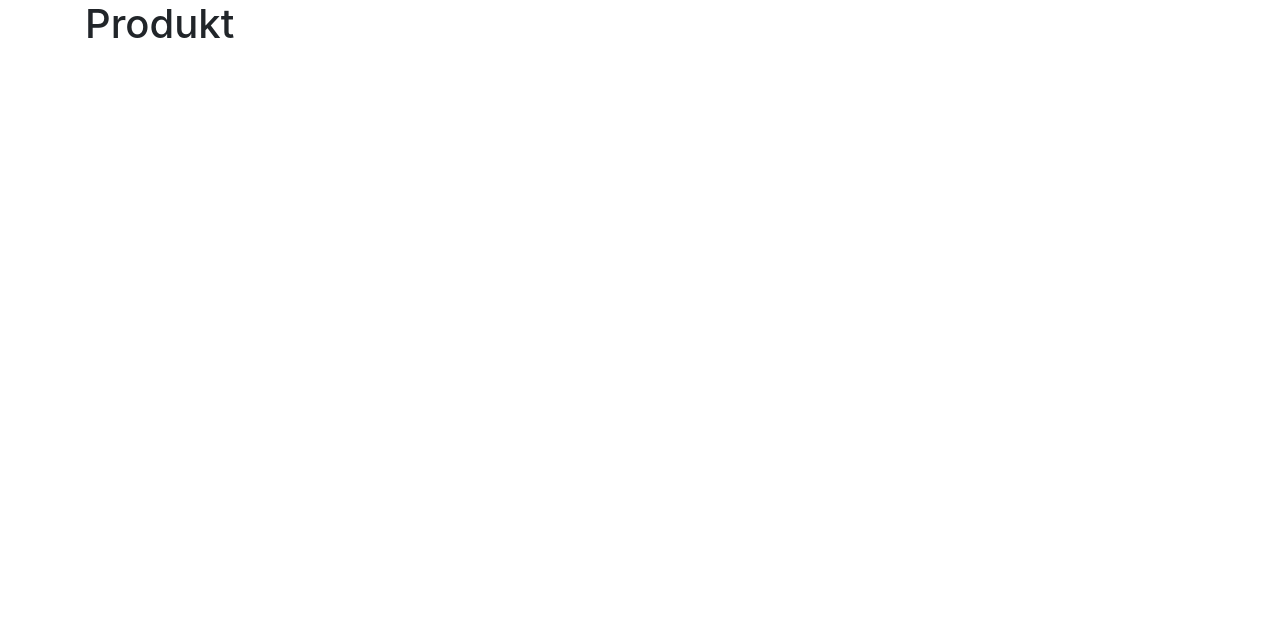
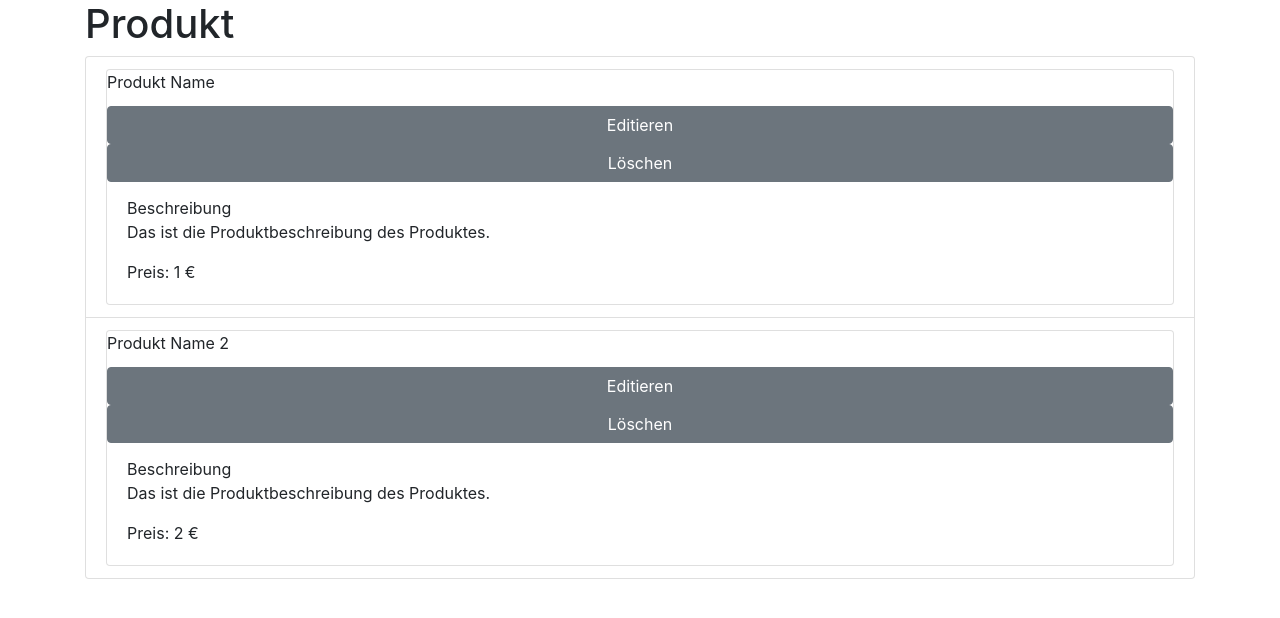
Before and after one commit to StephanDee/StephanDeeAppReact, a React (Create React App) app: page / in a window 1280 px wide. Shown: the top 618 px of the page. Built offline with nearby package versions, Linux system fonts and the light colour scheme.

Commit message:
created card and list with dummy data. #2

```diff
--- a/src/App.js
+++ b/src/App.js
@@ -1,10 +1,50 @@
-import React from 'react';
-import './App.scss';
+import React from "react";
+import "./App.scss";
+import {
+  Card,
+  CardBody,
+  CardTitle,
+  CardSubtitle,
+  CardText,
+  Button,
+  ListGroup,
+  ListGroupItem
+} from "reactstrap";
 
 function App() {
   return (
     <div className="App container">
       <h1>Produkt</h1>
+      <ListGroup>
+        <ListGroupItem>
+          <Card>
+            <CardTitle>Produkt Name</CardTitle>
+            <Button>Editieren</Button>
+            <Button>Löschen</Button>
+            <CardBody>
+              <CardSubtitle>Beschreibung</CardSubtitle>
+              <CardText>
+                Das ist die Produktbeschreibung des Produktes.
+              </CardText>
+              <CardText>Preis: 1 €</CardText>
+            </CardBody>
+          </Card>
+        </ListGroupItem>
+        <ListGroupItem>
+          <Card>
+            <CardTitle>Produkt Name 2</CardTitle>
+            <Button>Editieren</Button>
+            <Button>Löschen</Button>
+            <CardBody>
+              <CardSubtitle>Beschreibung</CardSubtitle>
+              <CardText>
+                Das ist die Produktbeschreibung des Produktes.
+              </CardText>
+              <CardText>Preis: 2 €</CardText>
+            </CardBody>
+          </Card>
+        </ListGroupItem>
+      </ListGroup>
     </div>
   );
 }
```
Also changed, not shown: 1 other file (tests, documents, lock files or other folders).
